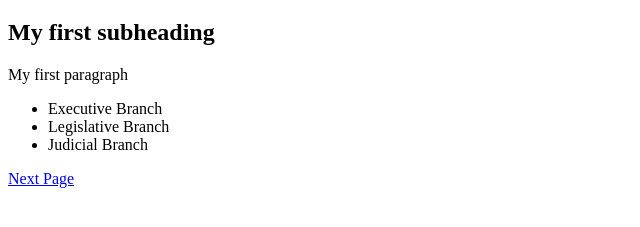
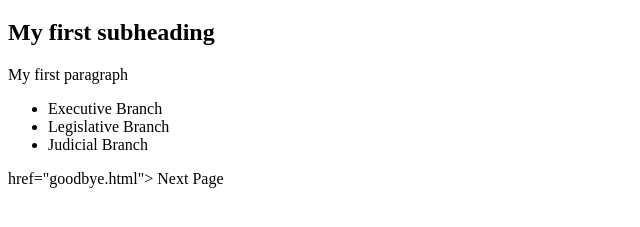
Before and after one commit to hgelfond/hilary-new-website, a plain HTML site: page index.html in a window 1280 px wide. Shown: the part 61-288 px from the top of the page, without its empty margins (0-640 px from the left). Drawn offline with Linux system fonts and the light colour scheme.

Commit message:
edit link

```diff
--- a/index.html
+++ b/index.html
@@ -12,7 +12,7 @@
 	<li> Judicial Branch </li>
 </ul>
 
-<a href="goodbye.html"> Next Page </a>
+<a> href="goodbye.html"> Next Page </a>
 
 </body>
 </html>
```
